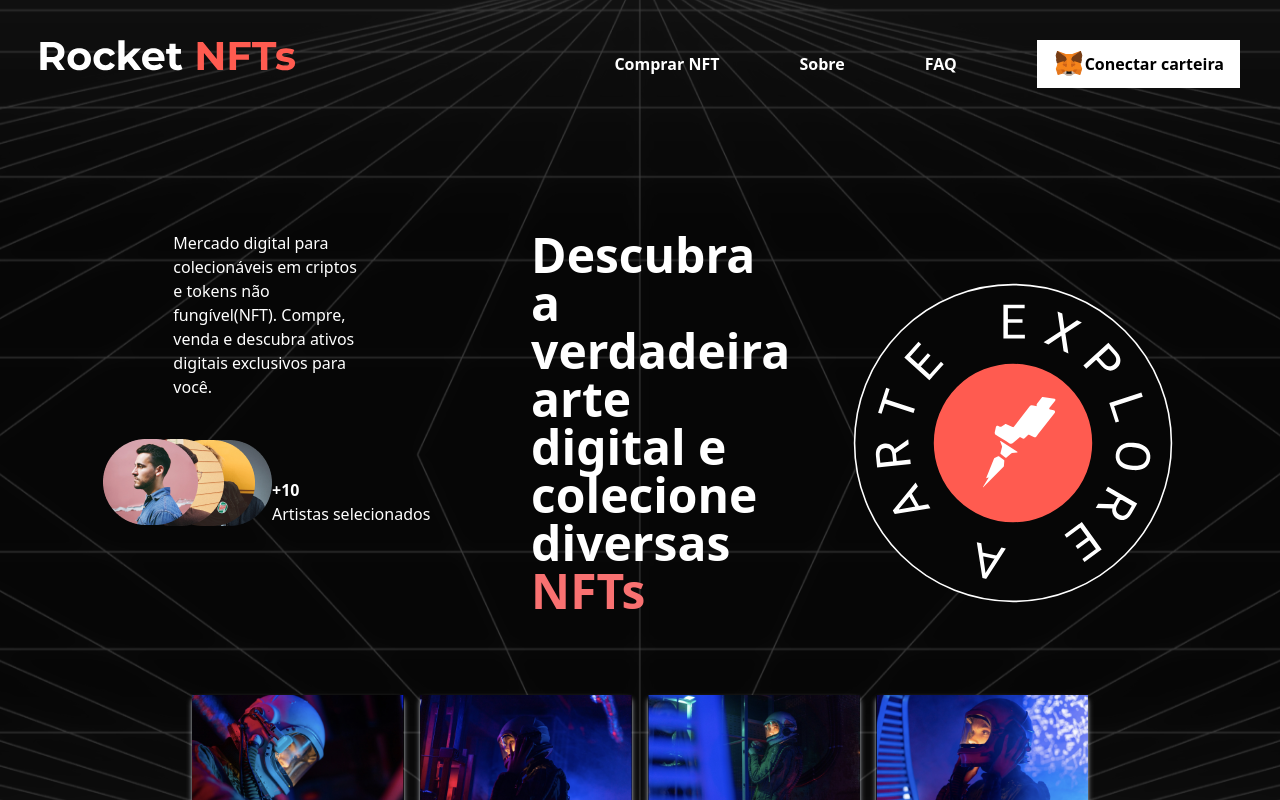
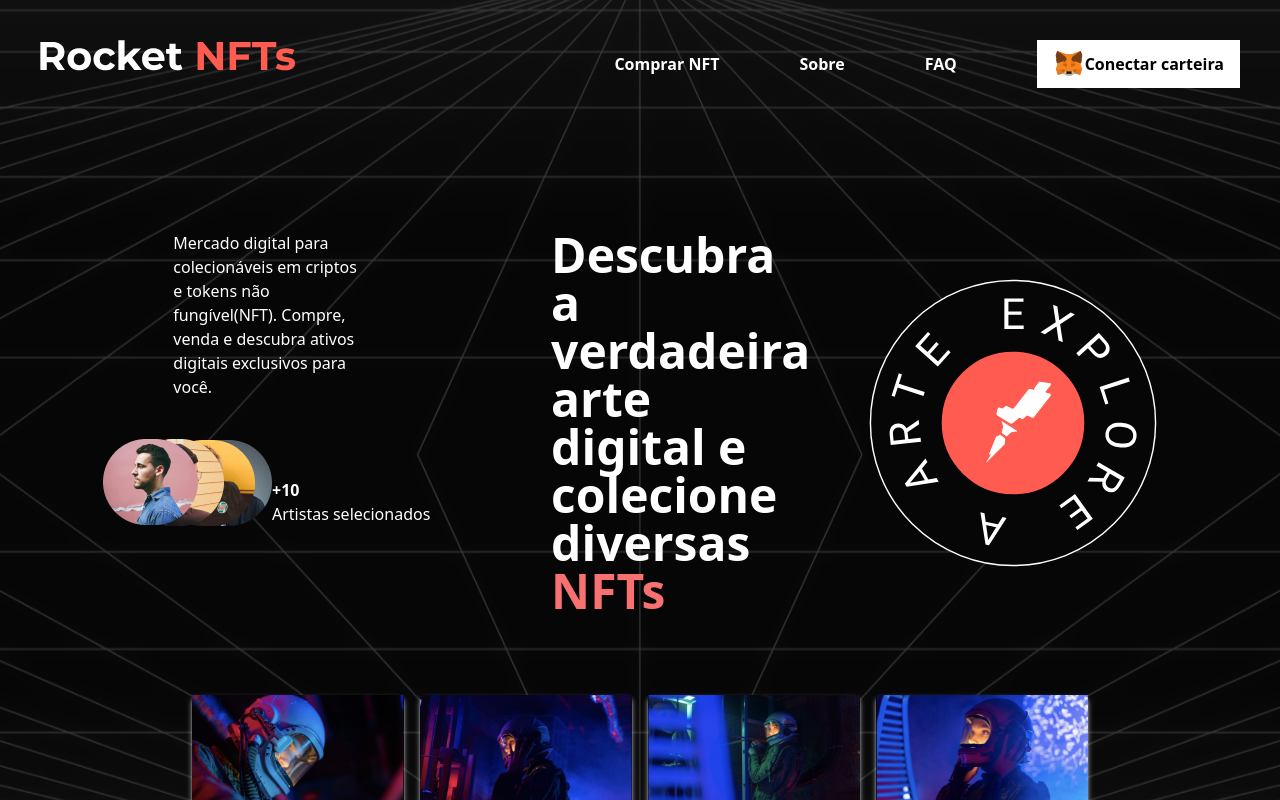
Before and after one commit to erys07/Rocket-NFTs, a React (Vite) app: page / in a window 1280 px wide. Shown: the top 800 px of the page. Built offline with nearby package versions, Linux system fonts and the light colour scheme.

Commit message:
estilização

```diff
--- a/src/assets/components/Part-1.tsx
+++ b/src/assets/components/Part-1.tsx
@@ -11,7 +11,7 @@ import Artista8 from "../images/galeria-8.png"
 
 function Part1(){
         return <div>
-            <div className="grid grid-row-3 lg:grid-cols-3 p-0 lg:p-20">
+            <div className="flex flex-col-reverse lg:grid lg:grid-cols-3 p-0 lg:p-20">
             <div>
                 <div className="flex flex-col items-center">
                     <div className="w-6/12">
@@ -27,12 +27,12 @@ function Part1(){
                 </div>
             </div>
             <div className="flex justify-center">
-                <div className="w-7/12">
+                <div className="w-7/12 mb-10 lg:mb-0 text-center lg:text-left lg:ml-10">
                     <a className="text-white font-semibold text-5xl">Descubra a verdadeira arte digital e colecione diversas <a className="text-red-400">NFTs</a></a>
                 </div>
             </div>
-            <div className="flex items-center justify-center mt-10">
-                <img src={Badge} className="w-56 lg:w-80 h-auto mb-10 lg:mb-0"></img>
+            <div className="flex items-center justify-center">
+                <img src={Badge} className="w-48 lg:w-72 h-auto mb-10 lg:mb-0"></img>
             </div>
             </div>
             <div className="flex items-center justify-center mb-1">
```
